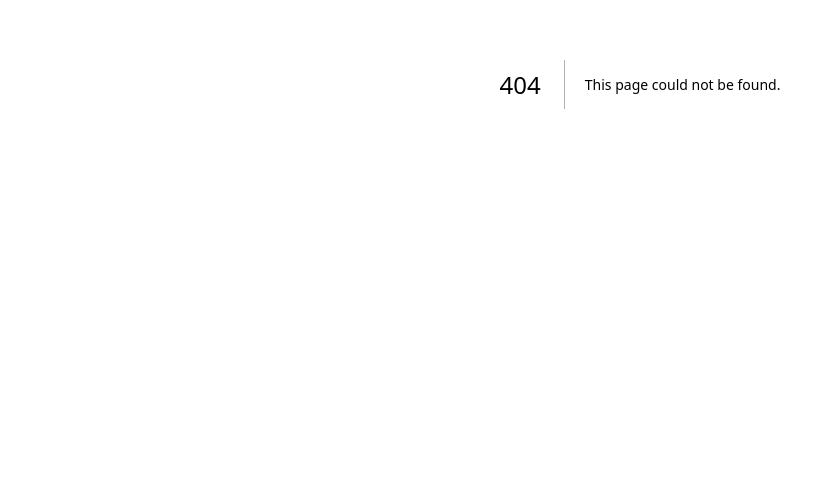
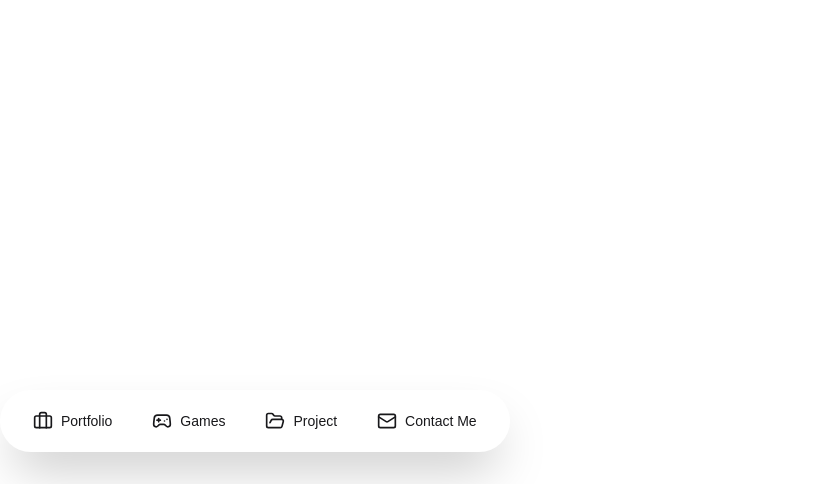
Before and after one commit to ITTODORI/webme, a Next.js app: page /component/Navbar in a window 1280 px wide. Before the commit this address had no page. Shown: the part 316-800 px from the top of the page, without its empty margins (0-829 px from the left). Built offline with nearby package versions, Linux system fonts and the light colour scheme.

Commit message:
Navbar Bottom

```diff
--- /dev/null
+++ b/src/pages/component/Navbar.tsx
@@ -0,0 +1,25 @@
+import { Briefcase, Gamepad2, FolderOpen, Mail } from "lucide-react"; // npm install lucide-react
+
+const navItems = [
+  { name: "Portfolio", icon: <Briefcase size={20} />, href: "#" },
+  { name: "Games", icon: <Gamepad2 size={20} />, href: "#" },
+  { name: "Project", icon: <FolderOpen size={20} />, href: "#" },
+  { name: "Contact Me", icon: <Mail size={20} />, href: "#" },
+];
+
+export default function NavbarBottom() {
+  return (
+    <nav className="fixed bottom-8 z-50 flex items-center gap-2 rounded-full border border-white/20 bg-white/10 px-4 py-3 backdrop-blur-md shadow-2xl">
+      {navItems.map((item) => (
+        <a
+          key={item.name}
+          href={item.href}
+          className="flex items-center gap-2 rounded-full px-4 py-2 text-sm font-medium text-zinc-900 transition-all hover:bg-white/20 dark:text-white"
+        >
+          {item.icon}
+          <span className="hidden sm:block">{item.name}</span>
+        </a>
+      ))}
+    </nav>
+  );
+}
```
